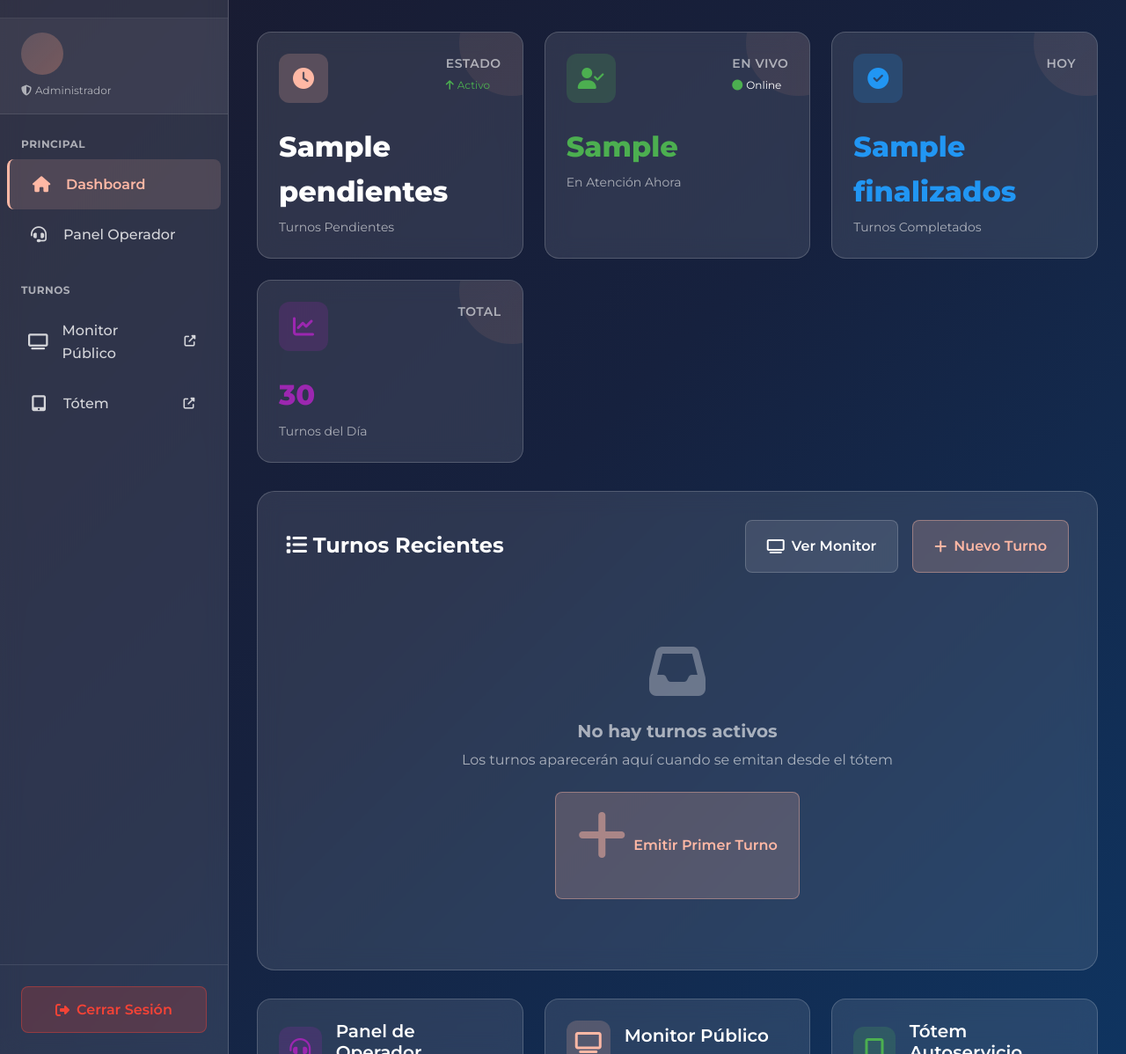
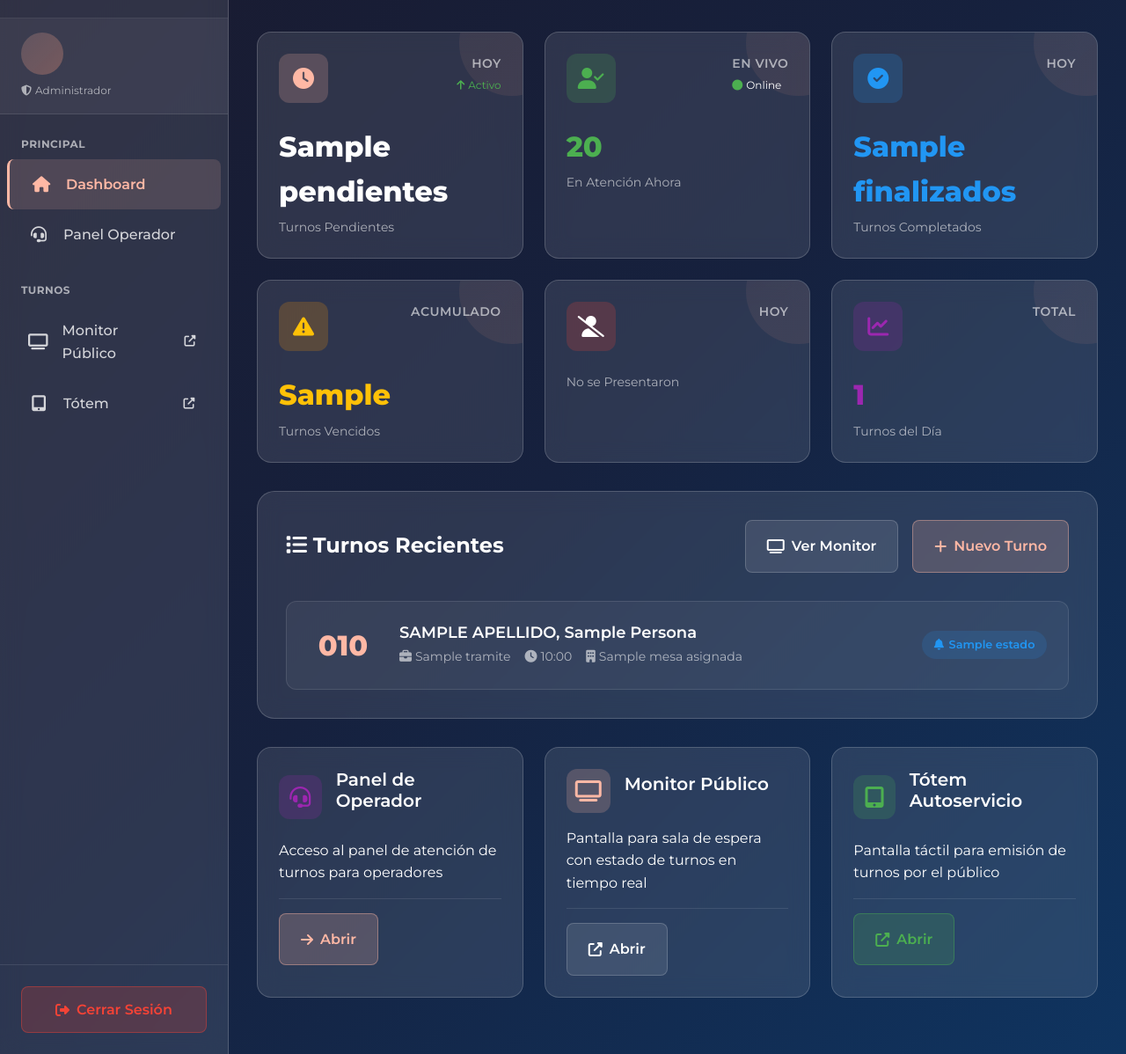
Before and after one commit to WolfWilson/turnero_django, a Django app: template templates/admin/dashboard_admin.html in a window 1280 px wide. Shown: the part 142-1340 px from the top of the page at 88% size. Run offline with Django 3.2, Linux system fonts and the light colour scheme; the template is opened without the code that fills it: most values are stand-ins (such as "Sample title", 1, 10 or a date in 2020).

Commit message:
feat: Enhance admin dashboard with detailed turn statistics and recent turn display

```diff
--- a/apps/atencion/views.py
+++ b/apps/atencion/views.py
@@ -55,11 +55,11 @@ def panel_mesa(request):
             estado_id__in=[Turno.LLAMANDO, Turno.EN_ATENCION]
         ).select_related('ticket__persona', 'tramite', 'area', 'estado').first()
 
-    # Turnos pendientes del área del operador
+    # Turnos pendientes del área del operador (sin filtrar por fecha,
+    # para que se vean los que quedaron pendientes de días anteriores)
     area_filter = {'area': area} if area else {}
     turnos_pendientes = Turno.objects.filter(
         estado_id=Turno.PENDIENTE,
-        fecha_turno=timezone.localdate(),
         **area_filter,
     ).select_related(
         'ticket__persona', 'tramite', 'area'
@@ -68,7 +68,6 @@ def panel_mesa(request):
     # Contar turnos en espera
     total_espera = Turno.objects.filter(
         estado_id=Turno.PENDIENTE,
-        fecha_turno=timezone.localdate(),
         **area_filter,
     ).count()
 
--- a/apps/core/services.py
+++ b/apps/core/services.py
@@ -366,12 +366,12 @@ def obtener_proximo_turno(area: Area) -> Turno | None:
     Obtiene el siguiente turno a atender, respetando prioridad y orden de llegada.
     Turnos con mayor prioridad se atienden primero.
     A igual prioridad, se atiende por orden de creación (FIFO).
+    Incluye turnos pendientes de días anteriores que no fueron vencidos.
     """
     return (
         Turno.objects.filter(
             area=area,
             estado_id=Turno.PENDIENTE,
-            fecha_turno=timezone.localdate(),
         )
         .select_related('ticket__persona', 'tramite')
         .order_by('-ticket__prioridad', 'fecha_hora_creacion')
--- a/templates/admin/dashboard_admin.html
+++ b/templates/admin/dashboard_admin.html
@@ -12,16 +12,16 @@
   <p class="content-subtitle">Bienvenido, {{ request.user.get_full_name|default:request.user.username }}</p>
 </div>
 
-<!-- Estadísticas -->
+<!-- Estadísticas principales -->
 <div class="dashboard-stats">
-  <!-- Card: Pendientes -->
+  <!-- Card: Pendientes Hoy -->
   <div class="stat-card">
     <div class="stat-card-header">
       <div class="stat-icon">
         <i class="fas fa-clock"></i>
       </div>
       <div class="stat-meta">
-        <div class="stat-label">Estado</div>
+        <div class="stat-label">Hoy</div>
         <div class="stat-trend up">
           <i class="fas fa-arrow-up"></i>
           <span>Activo</span>
@@ -49,7 +49,7 @@
       </div>
     </div>
     <div class="stat-card-body">
-      <div class="stat-value" style="color: var(--color-success);">{{ stats.en_atencion }}</div>
+      <div class="stat-value" style="color: var(--color-success);">{{ stats.en_atencion|add:stats.llamando }}</div>
       <p class="stat-description">En Atención Ahora</p>
     </div>
   </div>
@@ -70,7 +70,39 @@
     </div>
   </div>
 
-  <!-- Card: Total Sistema -->
+  <!-- Card: Vencidos (pendientes de días anteriores) -->
+  <div class="stat-card">
+    <div class="stat-card-header">
+      <div class="stat-icon" style="background: rgba(255, 152, 0, 0.2); color: var(--color-warning);">
+        <i class="fas fa-exclamation-triangle"></i>
+      </div>
+      <div class="stat-meta">
+        <div class="stat-label">Acumulado</div>
+      </div>
+    </div>
+    <div class="stat-card-body">
+      <div class="stat-value" style="color: var(--color-warning);">{{ stats.pendientes_vencidos }}</div>
+      <p class="stat-description">Turnos Vencidos</p>
+    </div>
+  </div>
+
+  <!-- Card: No se presentaron -->
+  <div class="stat-card">
+    <div class="stat-card-header">
+      <div class="stat-icon" style="background: rgba(244, 67, 54, 0.2); color: var(--color-danger);">
+        <i class="fas fa-user-slash"></i>
+      </div>
+      <div class="stat-meta">
+        <div class="stat-label">Hoy</div>
+      </div>
+    </div>
+    <div class="stat-card-body">
+      <div class="stat-value" style="color: var(--color-danger);">{{ stats.no_presento }}</div>
+      <p class="stat-description">No se Presentaron</p>
+    </div>
+  </div>
+
+  <!-- Card: Total del Día -->
   <div class="stat-card">
     <div class="stat-card-header">
       <div class="stat-icon" style="background: rgba(156, 39, 176, 0.2); color: #9c27b0;">
@@ -81,7 +113,7 @@
       </div>
     </div>
     <div class="stat-card-body">
-      <div class="stat-value" style="color: #9c27b0;">{{ stats.pendientes|add:stats.en_atencion|add:stats.finalizados }}</div>
+      <div class="stat-value" style="color: #9c27b0;">{{ stats.total_hoy }}</div>
       <p class="stat-description">Turnos del Día</p>
     </div>
   </div>
@@ -107,44 +139,62 @@
   </div>
 
   <div class="turnos-list">
-    {% comment %}
-    <!-- Ejemplo de turno - esto se poblará dinámicamente -->
+    {% for turno in turnos_recientes %}
     <div class="turno-item">
-      <div class="turno-number">001</div>
+      <div class="turno-number">{{ turno.numero_visible|stringformat:"03d" }}</div>
       <div class="turno-info">
-        <h4 class="turno-name">Juan Pérez</h4>
+        <h4 class="turno-name">
+          {% if turno.ticket.persona %}
+            {{ turno.ticket.persona.apellido|upper }}, {{ turno.ticket.persona.nombre|title }}
+          {% else %}
+            Sin identificar
+          {% endif %}
+        </h4>
         <div class="turno-details">
           <span class="turno-detail-item">
             <i class="fas fa-briefcase"></i>
-            Trámite General
+            {{ turno.tramite.nombre }}
           </span>
           <span class="turno-detail-item">
             <i class="fas fa-clock"></i>
-            10:30 AM
+            {{ turno.fecha_hora_creacion|date:"H:i" }}
           </span>
           <span class="turno-detail-item">
             <i class="fas fa-building"></i>
-            Mesa 1
+            {% if turno.mesa_asignada %}{{ turno.mesa_asignada.nombre }}{% else %}—{% endif %}
           </span>
         </div>
       </div>
-      <div class="turno-estado en-atencion">
-        <i class="fas fa-user-check"></i>
-        En Atención
+      <div class="turno-estado
+        {% if turno.estado_id == 0 %}pendiente
+        {% elif turno.estado_id == 1 %}llamando
+        {% elif turno.estado_id == 2 %}en-atencion
+        {% elif turno.estado_id == 3 %}finalizado
+        {% elif turno.estado_id == 4 %}no-presento
+        {% elif turno.estado_id == 5 %}derivado
+        {% endif %}">
+        <i class="fas
+          {% if turno.estado_id == 0 %}fa-clock
+          {% elif turno.estado_id == 1 %}fa-bell
+          {% elif turno.estado_id == 2 %}fa-user-check
+          {% elif turno.estado_id == 3 %}fa-check-circle
+          {% elif turno.estado_id == 4 %}fa-user-slash
+          {% elif turno.estado_id == 5 %}fa-share
+          {% endif %}"></i>
+        {{ turno.estado.nombre }}
       </div>
     </div>
-    {% endcomment %}
-
-    <!-- Empty State -->
+    {% empty %}
     <div class="empty-state">
       <i class="fas fa-inbox"></i>
-      <h3>No hay turnos activos</h3>
+      <h3>No hay turnos hoy</h3>
       <p>Los turnos aparecerán aquí cuando se emitan desde el tótem</p>
       <a href="{% url 'turnos:turnero_public' %}" class="btn btn-primary" target="_blank">
         <i class="fas fa-plus"></i>
         Emitir Primer Turno
       </a>
     </div>
+    {% endfor %}
   </div>
 </div>
 
@@ -224,4 +274,25 @@
   </div>
   {% endif %}
 </div>
+
+<!-- Estilos para estados de turno en la lista -->
+<style>
+  .turno-estado {
+    padding: 0.35rem 0.85rem;
+    border-radius: 20px;
+    font-size: 0.8rem;
+    font-weight: 600;
+    white-space: nowrap;
+    display: inline-flex;
+    align-items: center;
+    gap: 0.35rem;
+  }
+  .turno-estado.pendiente    { background: rgba(255,193,7,0.15); color: #ffc107; }
+  .turno-estado.llamando     { background: rgba(33,150,243,0.15); color: #2196f3; }
+  .turno-estado.en-atencion  { background: rgba(76,175,80,0.15); color: #4caf50; }
+  .turno-estado.finalizado   { background: rgba(0,200,83,0.15); color: #00c853; }
+  .turno-estado.no-presento  { background: rgba(244,67,54,0.15); color: #f44336; }
+  .turno-estado.derivado     { background: rgba(156,39,176,0.15); color: #9c27b0; }
+  .dashboard-stats { flex-wrap: wrap; }
+</style>
 {% endblock %}
```
Also changed, not shown: apps/administracion/views.py (+33 -4 lines).
